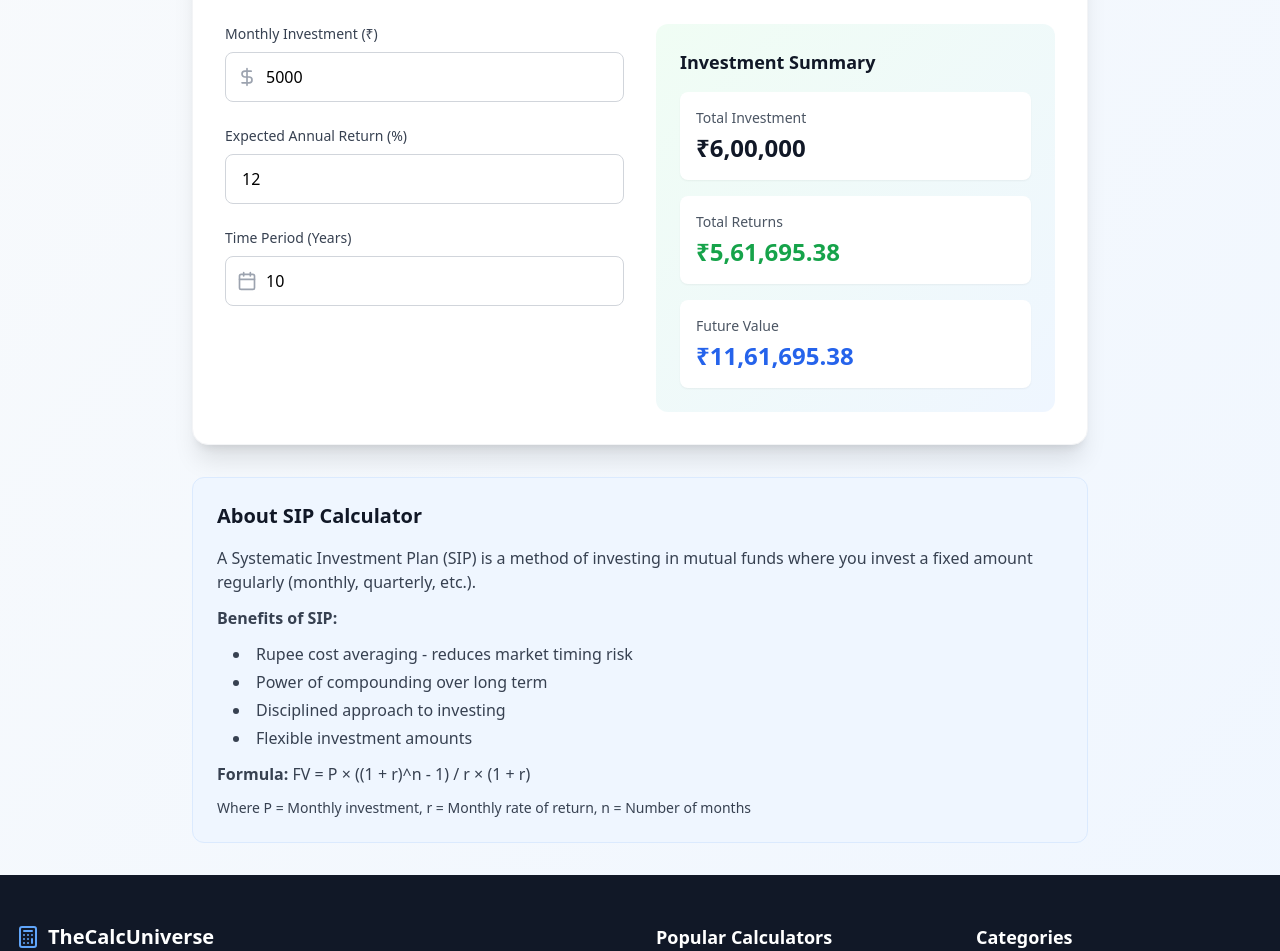
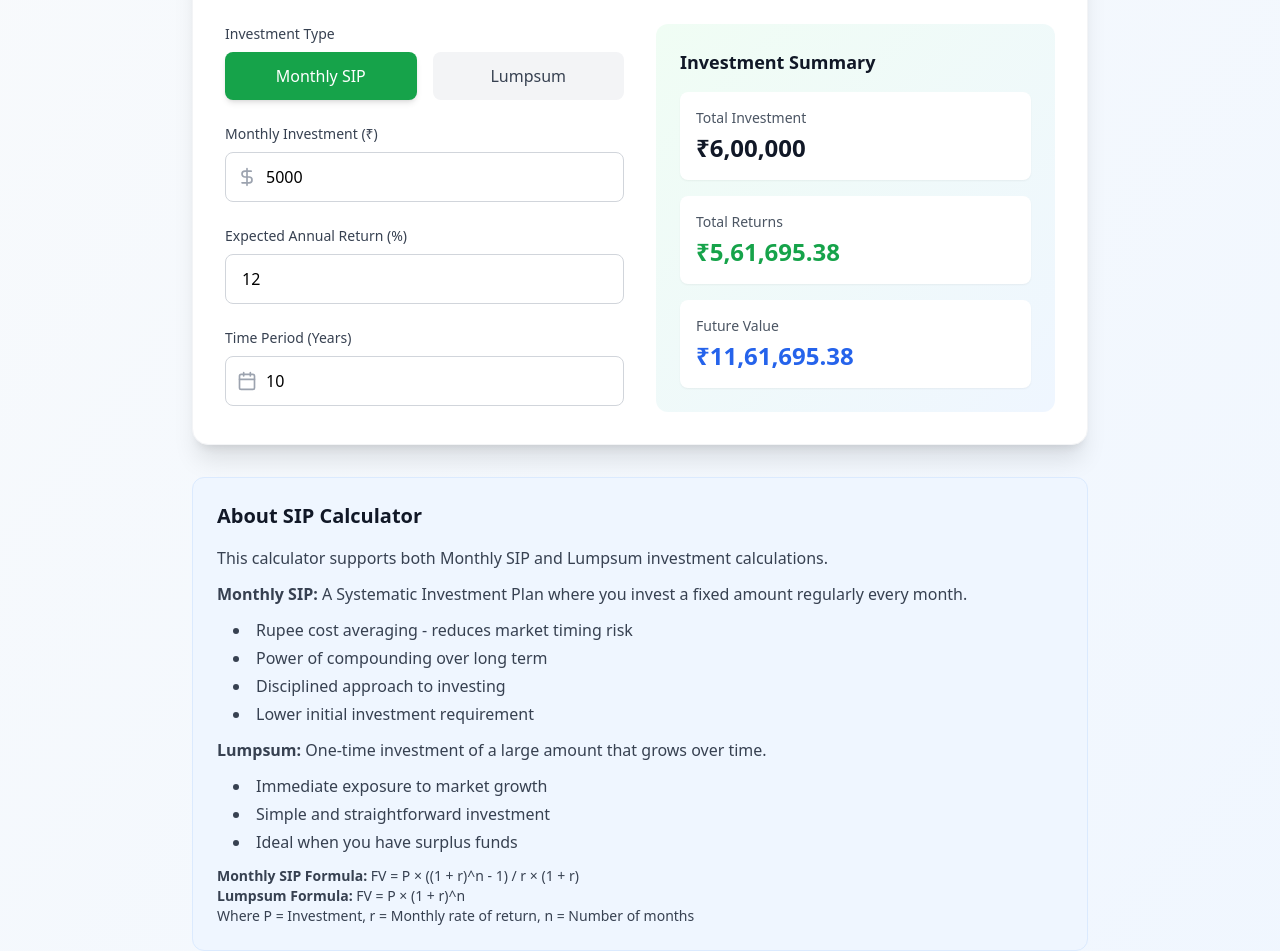
Before and after one commit to shashia401/TheCalcUniverse, a React (Vite) app: page /sip-calculator in a window 1280 px wide. Shown: the part 234-1185 px from the top of the page. Built offline with nearby package versions, Linux system fonts and the light colour scheme.

Commit message:
Updated SIPCalculator.tsx

```diff
--- a/src/pages/calculators/financial_calculators/SIPCalculator.tsx
+++ b/src/pages/calculators/financial_calculators/SIPCalculator.tsx
@@ -3,21 +3,30 @@ import { Link } from 'react-router-dom';
 import { Home, ChevronRight, TrendingUp, DollarSign, Calendar } from 'lucide-react';
 
 const SIPCalculator: React.FC = () => {
+  const [investmentType, setInvestmentType] = useState<'monthly' | 'lumpsum'>('monthly');
   const [monthlyInvestment, setMonthlyInvestment] = useState('5000');
+  const [lumpsumAmount, setLumpsumAmount] = useState('100000');
   const [expectedReturn, setExpectedReturn] = useState('12');
   const [timePeriod, setTimePeriod] = useState('10');
   const [results, setResults] = useState<any>(null);
 
   useEffect(() => {
     calculateSIP();
-  }, [monthlyInvestment, expectedReturn, timePeriod]);
+  }, [investmentType, monthlyInvestment, lumpsumAmount, expectedReturn, timePeriod]);
 
   const calculateSIP = () => {
-    const monthly = parseFloat(monthlyInvestment);
     const rate = parseFloat(expectedReturn) / 100 / 12;
     const months = parseFloat(timePeriod) * 12;
 
-    if (isNaN(monthly) || isNaN(rate) || isNaN(months) || monthly <= 0 || months <= 0) {
+    if (isNaN(rate) || isNaN(months) || months <= 0) {
+      setResults(null);
+      return;
+    }
+
+    if (investmentType === 'monthly') {
+      const monthly = parseFloat(monthlyInvestment);
+
+      if (isNaN(monthly) || monthly <= 0) {
         setResults(null);
         return;
       }
@@ -31,6 +40,23 @@ const SIPCalculator: React.FC = () => {
         totalInvestment: totalInvestment.toFixed(2),
         totalReturns: totalReturns.toFixed(2),
       });
+    } else {
+      const lumpsum = parseFloat(lumpsumAmount);
+
+      if (isNaN(lumpsum) || lumpsum <= 0) {
+        setResults(null);
+        return;
+      }
+
+      const futureValue = lumpsum * Math.pow(1 + rate, months);
+      const totalReturns = futureValue - lumpsum;
+
+      setResults({
+        futureValue: futureValue.toFixed(2),
+        totalInvestment: lumpsum.toFixed(2),
+        totalReturns: totalReturns.toFixed(2),
+      });
+    }
   };
 
   return (
@@ -63,6 +89,35 @@ const SIPCalculator: React.FC = () => {
           <div className="space-y-6">
             <div>
               <label className="block text-sm font-medium text-gray-700 mb-2">
+                Investment Type
+              </label>
+              <div className="grid grid-cols-2 gap-4">
+                <button
+                  onClick={() => setInvestmentType('monthly')}
+                  className={`py-3 px-4 rounded-lg font-medium transition-all ${
+                    investmentType === 'monthly'
+                      ? 'bg-green-600 text-white shadow-md'
+                      : 'bg-gray-100 text-gray-700 hover:bg-gray-200'
+                  }`}
+                >
+                  Monthly SIP
+                </button>
+                <button
+                  onClick={() => setInvestmentType('lumpsum')}
+                  className={`py-3 px-4 rounded-lg font-medium transition-all ${
+                    investmentType === 'lumpsum'
+                      ? 'bg-green-600 text-white shadow-md'
+                      : 'bg-gray-100 text-gray-700 hover:bg-gray-200'
+                  }`}
+                >
+                  Lumpsum
+                </button>
+              </div>
+            </div>
+
+            {investmentType === 'monthly' ? (
+              <div>
+                <label className="block text-sm font-medium text-gray-700 mb-2">
                   Monthly Investment (₹)
                 </label>
                 <div className="relative">
@@ -76,6 +131,23 @@ const SIPCalculator: React.FC = () => {
                   />
                 </div>
               </div>
+            ) : (
+              <div>
+                <label className="block text-sm font-medium text-gray-700 mb-2">
+                  Lumpsum Amount (₹)
+                </label>
+                <div className="relative">
+                  <DollarSign className="absolute left-3 top-1/2 transform -translate-y-1/2 text-gray-400 w-5 h-5" />
+                  <input
+                    type="number"
+                    value={lumpsumAmount}
+                    onChange={(e) => setLumpsumAmount(e.target.value)}
+                    className="w-full pl-10 pr-4 py-3 border border-gray-300 rounded-lg focus:ring-2 focus:ring-green-500 focus:border-transparent"
+                    placeholder="100000"
+                  />
+                </div>
+              </div>
+            )}
 
             <div>
               <label className="block text-sm font-medium text-gray-700 mb-2">
@@ -144,22 +216,29 @@ const SIPCalculator: React.FC = () => {
         <h2 className="text-xl font-semibold text-gray-900 mb-4">About SIP Calculator</h2>
         <div className="prose prose-blue max-w-none text-gray-700 space-y-3">
           <p>
-            A Systematic Investment Plan (SIP) is a method of investing in mutual funds where you invest a fixed amount regularly (monthly, quarterly, etc.).
+            This calculator supports both Monthly SIP and Lumpsum investment calculations.
           </p>
           <p>
-            <strong>Benefits of SIP:</strong>
+            <strong>Monthly SIP:</strong> A Systematic Investment Plan where you invest a fixed amount regularly every month.
           </p>
           <ul className="list-disc list-inside space-y-1 ml-4">
             <li>Rupee cost averaging - reduces market timing risk</li>
             <li>Power of compounding over long term</li>
             <li>Disciplined approach to investing</li>
-            <li>Flexible investment amounts</li>
+            <li>Lower initial investment requirement</li>
           </ul>
           <p>
-            <strong>Formula:</strong> FV = P × ((1 + r)^n - 1) / r × (1 + r)
+            <strong>Lumpsum:</strong> One-time investment of a large amount that grows over time.
           </p>
+          <ul className="list-disc list-inside space-y-1 ml-4">
+            <li>Immediate exposure to market growth</li>
+            <li>Simple and straightforward investment</li>
+            <li>Ideal when you have surplus funds</li>
+          </ul>
           <p className="text-sm">
-            Where P = Monthly investment, r = Monthly rate of return, n = Number of months
+            <strong>Monthly SIP Formula:</strong> FV = P × ((1 + r)^n - 1) / r × (1 + r)<br/>
+            <strong>Lumpsum Formula:</strong> FV = P × (1 + r)^n<br/>
+            Where P = Investment, r = Monthly rate of return, n = Number of months
           </p>
         </div>
       </div>
```
Lines whose indentation alone changed are shown as unchanged.
